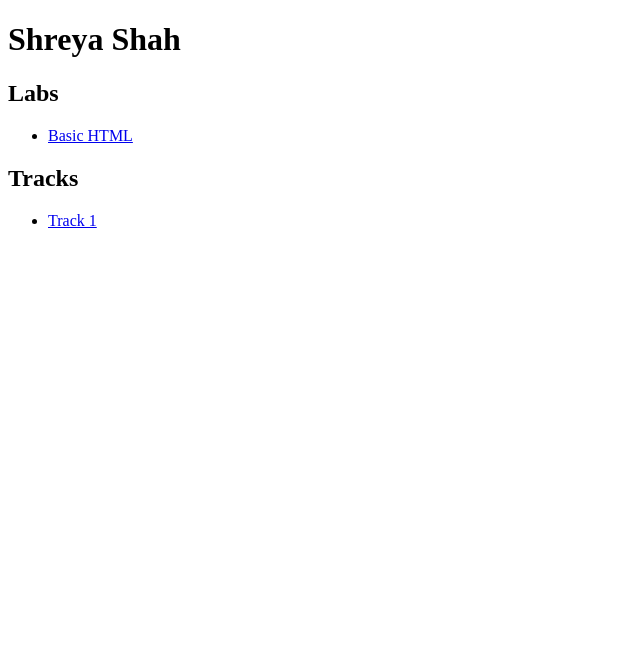
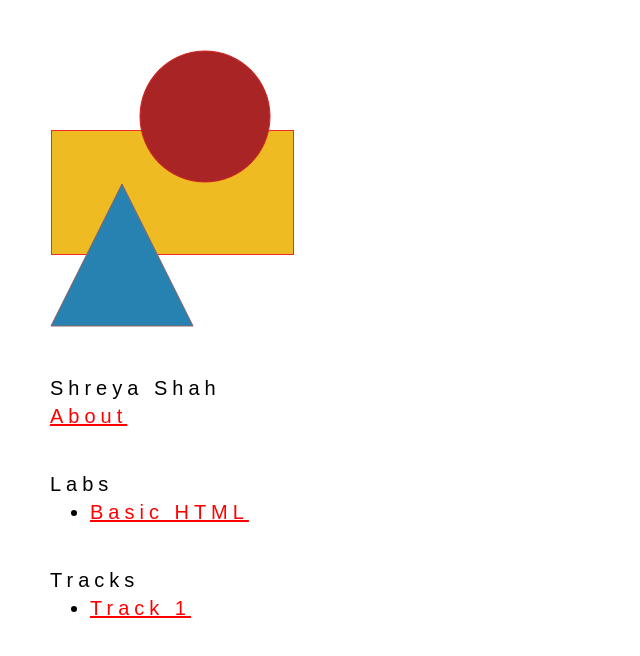
Before and after one commit to shahs880/shahs880.github.io, a plain HTML site: page index.html in a window 1280 px wide. Shown: the whole page, without its empty margins (0-640 px from the left). Drawn offline with nearby package versions, Linux system fonts and the light colour scheme.

Commit message:
sketch trial 1

```diff
--- a/assets/css/styles.css
+++ b/assets/css/styles.css
@@ -0,0 +1,29 @@
+body {
+	font-family: arial;
+	font-size: 20px;
+	line-height: 28px;
+	letter-spacing: 5px;
+	margin: 0px;
+	padding: 50px;
+}
+
+h1, h2 {
+	font-size: 20px;
+	margin: 0px;
+	font-weight: normal;
+}
+a {
+	color: #ff0000;
+}
+
+div{
+	margin-bottom: 40px;
+}
+
+img{
+	margin-bottom: 40px;
+}
+
+ul {
+	margin: 0;
+}
--- a/index.html
+++ b/index.html
@@ -8,16 +8,25 @@
   </head>
 
   <body>
+  <div>
+   <img src="assets/img/group2.png"/>
   <h1> Shreya Shah </h1>
+  <a href="#"> About </a>
+  </div>
+
   <h2> Labs </h2>
+  <div>
   <ul>
    <li> <a href="http://briansw.github.io/labs/html/index.html"> Basic HTML </a></li>
   </ul>
+  </div>
 
   <h2>Tracks </h2>
+  <div>
   <ul>
    <li> <a href="track-1/index.html"> Track 1 </a> </li>
   </ul>
+  </div>
 
     <script src="assets/js/app.js"></script>
 
```
Also changed, not shown: assets/img/group2.png (added).
